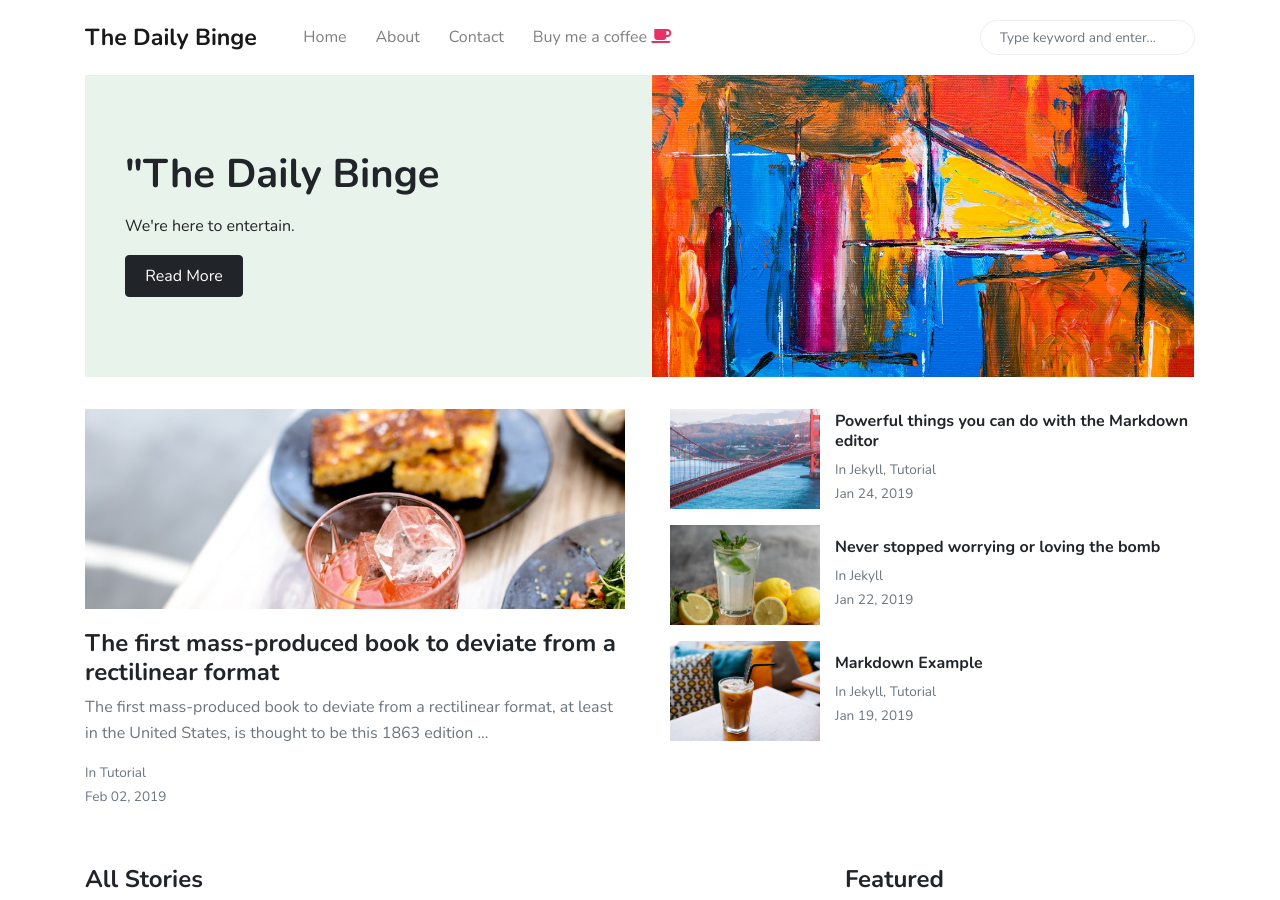
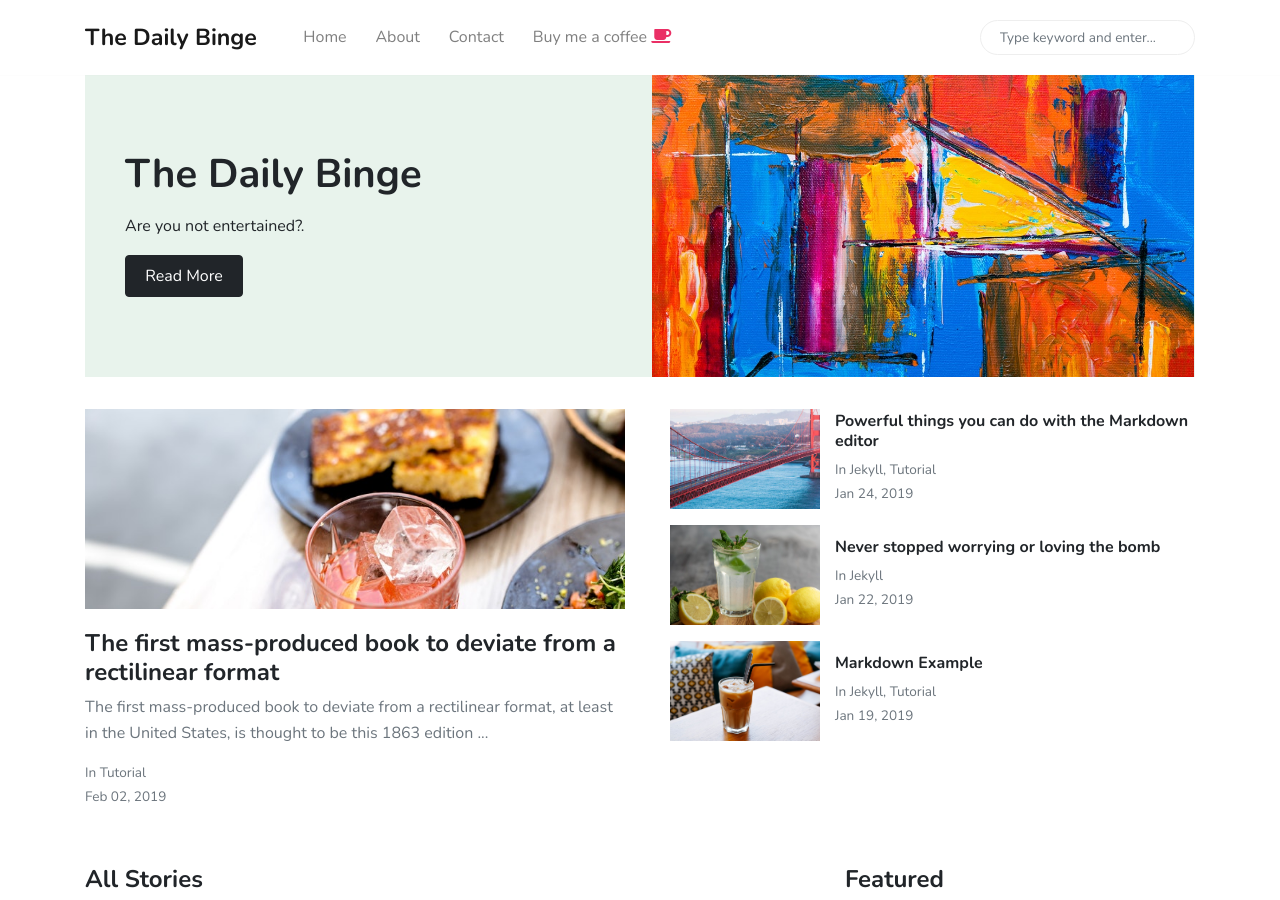
Before and after one commit to daily-binge/binge, a Jekyll site: the page built from index.html, in a window 1280 px wide and 900 px high. Built offline with Jekyll 4.4.1, drawn with Linux system fonts in a browser that asks for light colours; nearby versions of some CDN libraries; the list of posts is cut into pages by our own code.

Commit message:
Update from Forestry.io siddsantham@gmail.com updated index.html

```diff
--- a/index.html
+++ b/index.html
@@ -15,9 +15,9 @@ description: A review website
     <div class="pl-4 pr-0 h-100 tofront">
         <div class="row justify-content-between">
             <div class="col-md-5 pt-6 pb-6 align-self-center">
-                <h1 class="mb-3 font-weight-bold">"The Daily Binge</h1>
+                <h1 class="mb-3 font-weight-bold">The Daily Binge</h1>
                 <p class="mb-3">
-                    We're here to entertain.
+                    Are you not entertained?.
                 </p>
                 <a href="{{site.baseurl}}/about.html" class="btn btn-dark">Read More</a>
             </div>
```
